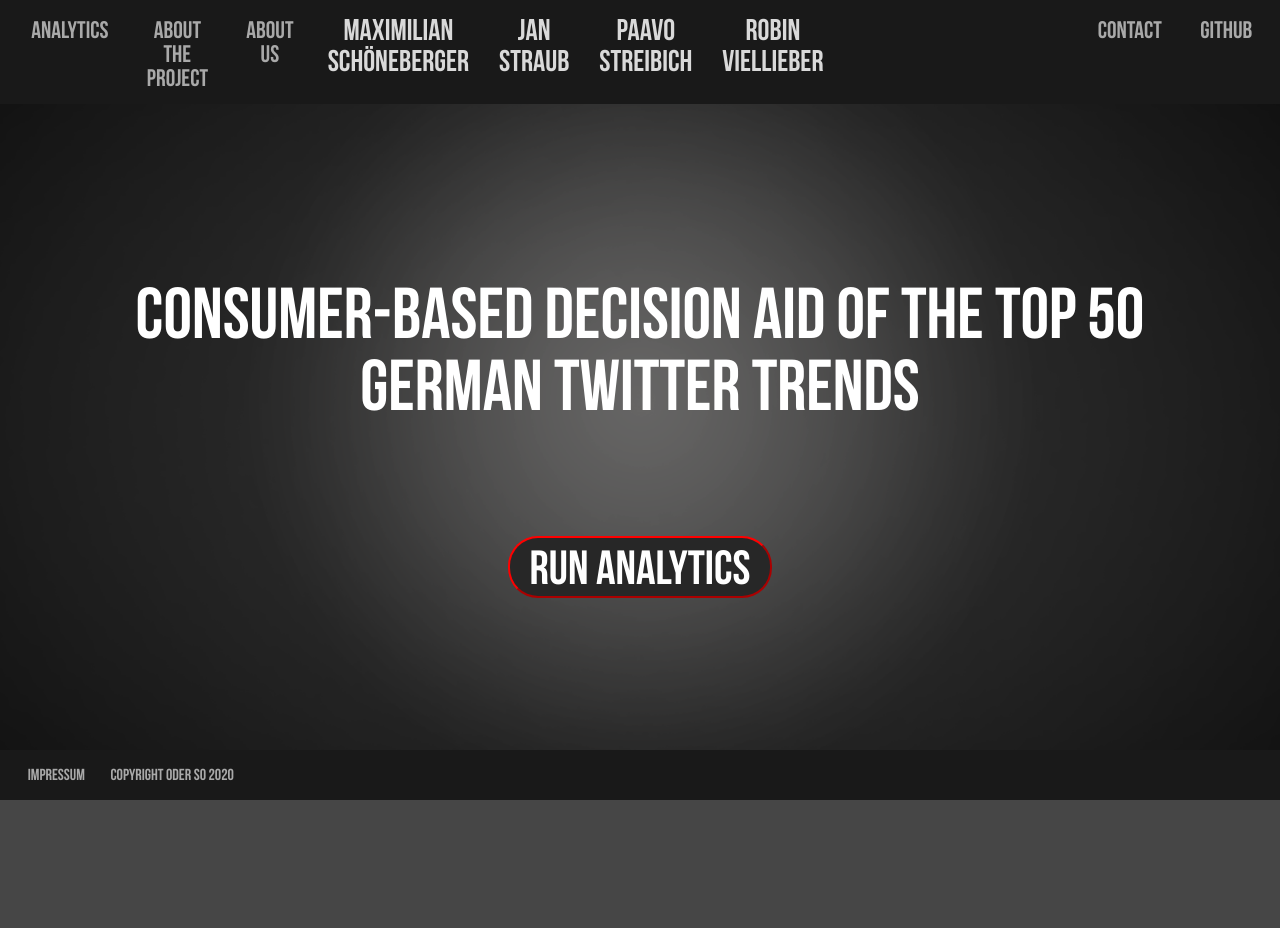
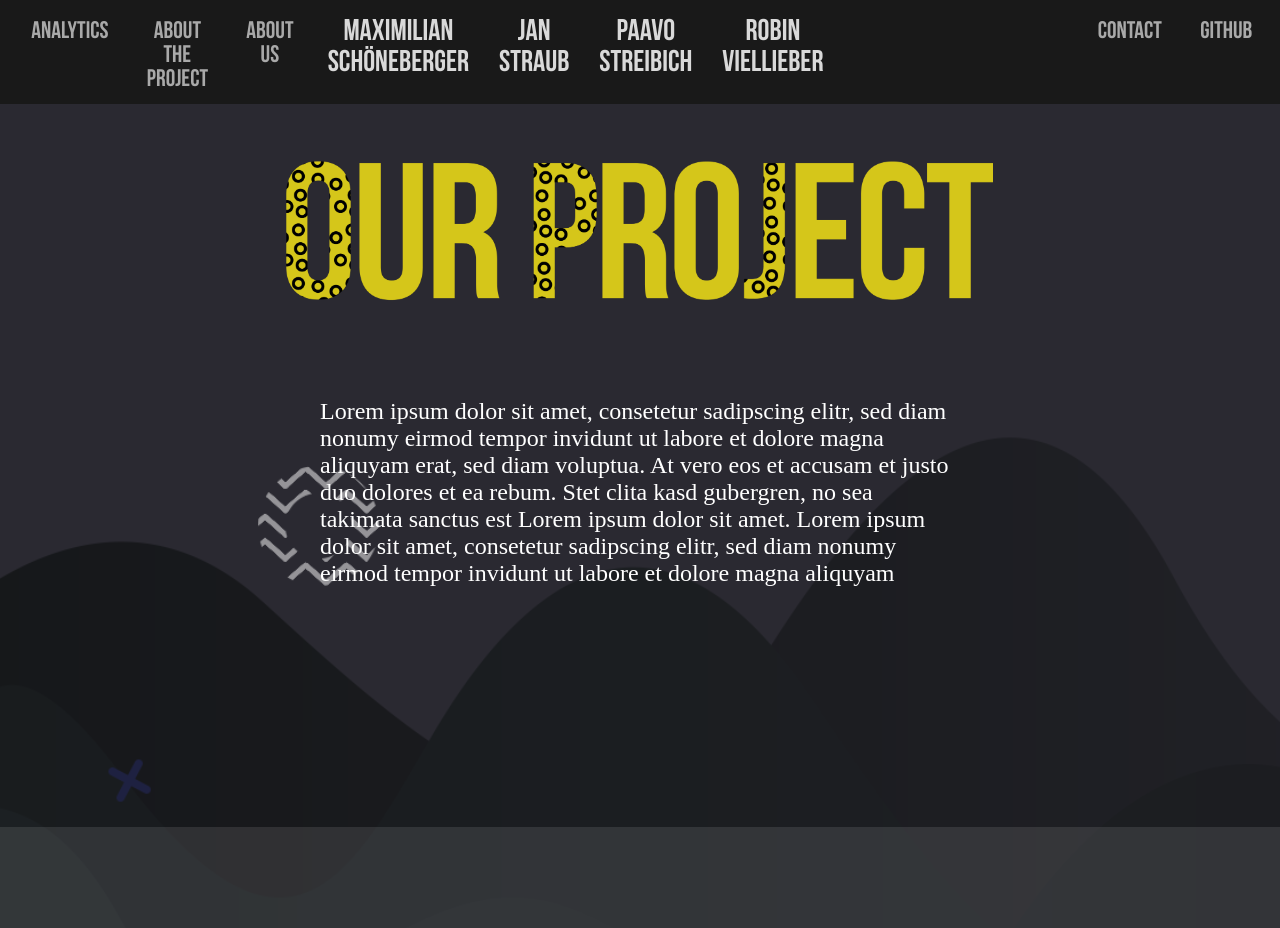
Before and after one commit to JanMStraub/ITA-Twitter_Analytics, a React (Create React App) app in the folder webui/: page /ITA-Twitter_Analytics/aboutproject in a window 1280 px wide. Before the commit this address led to /. Shown: the top 928 px of the page. Before the commit the page ends 800 px from the top, so only its background shows below. Built offline with nearby package versions, Linux system fonts and the light colour scheme.

Commit message:
first design of aboutProject

```diff
--- a/webui/src/AboutProject.css
+++ b/webui/src/AboutProject.css
@@ -1,17 +1,66 @@
-.aboutproject h1 {
-    text-align: center;
-    font-size: x-large;
-}
-
-.aboutproject {
-    height: 100%;
-}
-
 .hero_wrapper_about {
     background-image: url('./images/background2.png');
     background-size: cover;
     background-position-y: top;
+    text-align: left;
 
-    height: 100% !important;
-    min-height: 100% !important;
-  }
+    height: fit-content;
+
+}
+
+.heading {
+    display: block;
+    width: 60%;
+    height: auto;
+    margin: 1em auto 3em;
+}
+
+.project {
+    padding-bottom: 15em;
+}
+
+.motivation {
+    padding: 6em 0;
+    background-color: rgba(255, 255, 255, 0.1);
+}
+
+.description {
+    padding: 6em 0;
+}
+
+.pipeline {
+    padding: 6em 0;
+    background-color: rgba(49, 49, 49, 0.40);
+
+    display: flex;
+}
+
+.pipeline h4 {
+    margin-left: 7em;
+}
+
+.pipeline p {
+    margin-left: 11em;
+}
+
+.pipeline_graph {
+    width: 40%;
+    height: auto;
+    margin-right: 8em;
+}
+
+p {
+    margin: 0 auto;
+    font-size: x-large;
+    width: 50%;
+    font-family: 'Times New Roman', Times, serif;
+}
+
+h4 {
+    font-size: xx-large;
+    text-align: start;
+    margin-left: 12em;
+    margin-block-start: 0;
+    margin-bottom: 3em;
+    font-family: 'Times New Roman', Times, serif;
+}
--- a/webui/src/AboutProject.js
+++ b/webui/src/AboutProject.js
@@ -2,18 +2,37 @@ import React from 'react';
 import { Helmet } from 'react-helmet'
 import Navbar from './navbar';
 import Botbar from './botbar';
-import Mobile from './mobile_notifiy'
 import './AboutProject.css'
+import headertext from './images/headertext.png'
+import pipeline from './images/pipeline.png'
 
 const TITLE = "About the Project"
 
 function AboutProject() {
     return (
         <div className="aboutproject">
-            <Helmet><title>{ TITLE }</title></Helmet>
+            <Helmet><title>{TITLE}</title></Helmet>
             <div className="hero_wrapper_about">
                 <Navbar />
-                <h1>About the Project</h1>
+                <div className="project">
+                    <img className="heading" src={headertext} alt="Our Project" />
+                    <p>Lorem ipsum dolor sit amet, consetetur sadipscing elitr, sed diam nonumy eirmod tempor invidunt ut labore et dolore magna aliquyam erat, sed diam voluptua. At vero eos et accusam et justo duo dolores et ea rebum. Stet clita kasd gubergren, no sea takimata sanctus est Lorem ipsum dolor sit amet. Lorem ipsum dolor sit amet, consetetur sadipscing elitr, sed diam nonumy eirmod tempor invidunt ut labore et dolore magna aliquyam</p>
+                </div>
+                <div className="motivation">
+                    <h4>Our Motivation</h4>
+                    <p>Lorem ipsum dolor sit amet, consectetuer adipiscing elit. Aenean commodo ligula eget dolor. Aenean massa. Cum sociis natoque penatibus et magnis dis parturient montes, nascetur ridiculus mus. Donec quam felis, ultricies nec, pellentesque eu, pretium quis, sem. Nulla consequat massa quis enim. Donec pede justo, fringilla vel, aliquet nec, vulputate eget, arcu. In enim justo, rhoncus ut, imperdiet a, venenatis vitae, justo. Nullam dictum felis eu pede mollis pretium. Integer tincidunt. Cras dapibus. Vivamus elementum semper nisi. Aenean vulputate eleifend tellus. Aenean leo ligula, porttitor eu, consequat vitae, eleifend ac, enim. Aliquam lorem ante, dapibus in, viverra quis, feugiat a, tellus. Phasellus viverra nulla ut metus varius laoreet. Quisque rutrum. Aenean imperdiet. Etiam ultricies nisi vel augue. Curabitur ullamcorper ultricies nisi. Nam eget dui. Etiam rhoncus. Maecenas tempus, tellus eget condimentum rhoncus, sem quam semper libero, sit amet adipiscing sem neque sed ipsum. Nam quam nunc, blandit vel, luctus pulvinar, hendrerit id, lorem. Maecenas nec odio et ante tincidunt tempus. Donec vitae sapien ut libero venenatis faucibus. Nullam quis ante. Etiam sit amet orci eget eros faucibus tincidunt. Duis leo. Sed fringilla mauris sit amet nibh. Donec sodales sagittis magna. Sed consequat, leo eget bibendum sodales, augue velit cursus nunc,</p>
+                </div>
+                <div className="description">
+                    <h4>Project Description</h4>
+                    <p>Lorem ipsum dolor sit amet, consectetuer adipiscing elit. Aenean commodo ligula eget dolor. Aenean massa. Cum sociis natoque penatibus et magnis dis parturient montes, nascetur ridiculus mus. Donec quam felis, ultricies nec, pellentesque eu, pretium quis, sem. Nulla consequat massa quis enim. Donec pede justo, fringilla vel, aliquet nec, vulputate eget, arcu. In enim justo, rhoncus ut, imperdiet a, venenatis vitae, justo. Nullam dictum felis eu pede mollis pretium. Integer tincidunt. Cras dapibus. Vivamus elementum semper nisi. Aenean vulputate eleifend tellus. Aenean leo ligula, porttitor eu, consequat vitae, eleifend ac, enim. Aliquam lorem ante, dapibus in, viverra quis, feugiat a, tellus. Phasellus viverra nulla ut metus varius laoreet. Quisque rutrum. Aenean imperdiet. Etiam ultricies nisi vel augue. Curabitur ullamcorper ultricies nisi. Nam eget dui. Etiam rhoncus. Maecenas tempus, tellus eget condimentum rhoncus, sem quam semper libero, sit amet adipiscing sem neque sed ipsum. Nam quam nunc, blandit vel, luctus pulvinar, hendrerit id, lorem. Maecenas nec odio et ante tincidunt tempus. Donec vitae sapien ut libero venenatis faucibus. Nullam quis ante. Etiam sit amet orci eget eros faucibus tincidunt. Duis leo. Sed fringilla mauris sit amet nibh. Donec sodales sagittis magna. Sed consequat, leo eget bibendum sodales, augue velit cursus nunc,</p>
+                </div>
+                <div className="pipeline">
+                    <div>
+                        <h4>Beschreibung Pipeline</h4>
+                        <p>Lorem ipsum dolor sit amet, consectetuer adipiscing elit. Aenean commodo ligula eget dolor. Sociis natoque penatibus et magnis dis parturient montes, nascetur ridiculus mus.</p>
+                    </div>
+                    <img className="pipeline_graph" src={pipeline} alt="Visualization of Pipeline" />
+                </div>
             </div>
             <Botbar />
         </div>
--- a/webui/src/App.js
+++ b/webui/src/App.js
@@ -4,14 +4,12 @@ import LandingPage from './LandingPage';
 import AboutProject from './AboutProject';
 import Mobile from './mobile_notifiy';
 import Navbar from './navbar';
-import Botbar from './botbar'
+import Botbar from './botbar';
 
 class App extends Component {
   constructor() {
     super();
   }
-
-//TODO: Change default url to janmstraub.github.io/TwitterAnalytics
 
   render() {
     return (
@@ -19,9 +17,9 @@ class App extends Component {
         <div className="App">
           <Mobile />
           <Switch>
-            <Route path="/" exact component={LandingPage} />
-            <Route path="/aboutproject" component={AboutProject} />
-            <Redirect to="/" />
+            <Route path="/ITA-Twitter_Analytics" exact component={LandingPage} />
+            <Route path="/ITA-Twitter_Analytics/aboutproject" component={AboutProject} />
+            <Redirect to="/ITA-Twitter_Analytics" />
           </Switch>
         </div>
       </Router>
--- a/webui/src/index.css
+++ b/webui/src/index.css
@@ -6,7 +6,6 @@
   url('./fonts/BebasNeue-Regular.ttf') format('truetype'),
   url('./fonts/BebasNeue-Thin.ttf') format('truetype');
  }
-
 
 body {
   font-family: 'BebasNeue';
--- a/webui/src/navbar.js
+++ b/webui/src/navbar.js
@@ -8,9 +8,9 @@ function Navbar() {
       <div className="navigation">
         <nav>
           <ul>
-            <Link to="/"><li>Analytics</li></Link>
-            <Link to="/aboutproject"><li>About The Project</li></Link>
-            <Link to="/aboutus"><li>About US</li></Link>
+            <Link to="/ITA-Twitter_Analytics"><li>Analytics</li></Link>
+            <Link to="/ITA-Twitter_Analytics/aboutproject"><li>About The Project</li></Link>
+            <Link to="/ITA-Twitter_Analytics/aboutus"><li>About US</li></Link>
           </ul>
         </nav>
       </div>
```
Also changed, not shown: webui/src/images/headertext.png (added), webui/src/images/pipeline.png (added).
